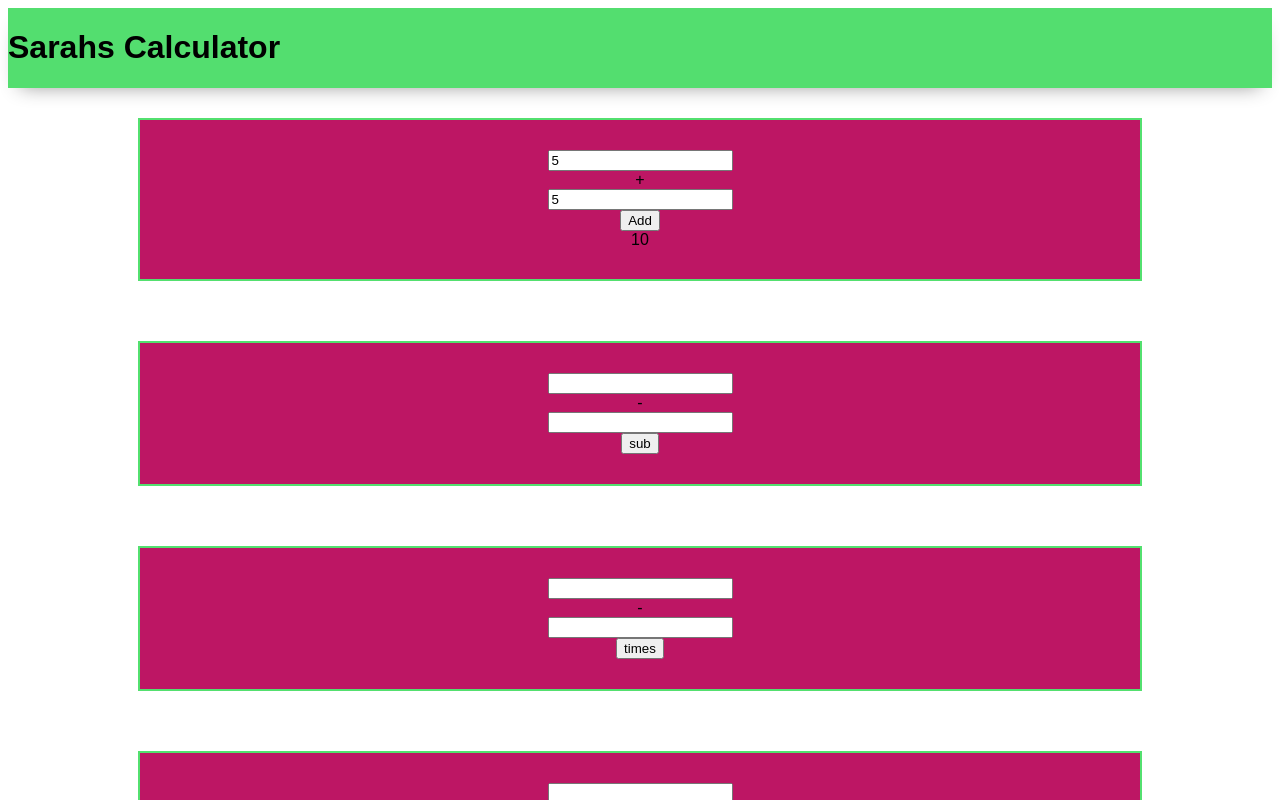
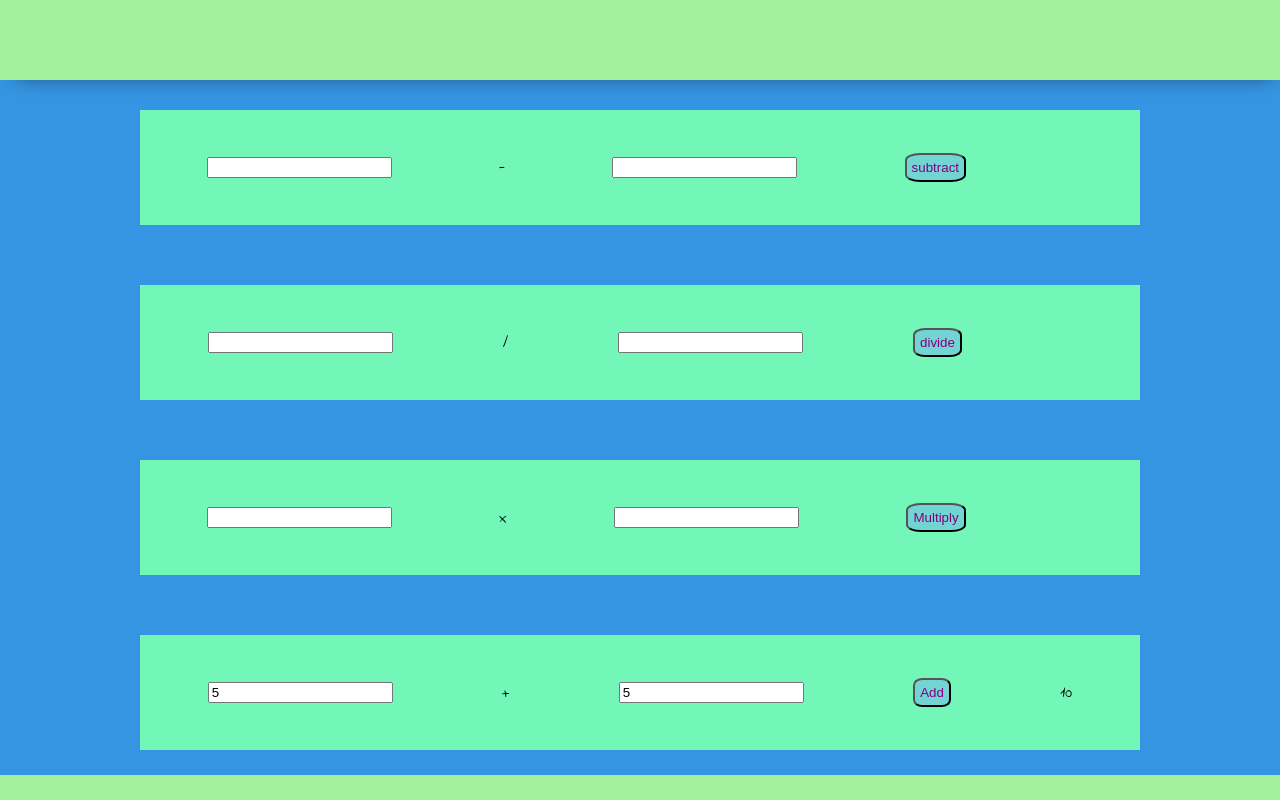
Before and after one commit to sarah-svg/lab-03b-calculator, a plain HTML site: page index.html in a window 1280 px wide. Both pictures are taken after typing "5", "5" into the empty fields and a click on the button "Add". Shown: the top 800 px of the page. Drawn offline with Linux system fonts and the light colour scheme.

Commit message:
refractor

```diff
--- a/app.js
+++ b/app.js
@@ -1,83 +1,14 @@
 // import functions and grab DOM elements
-const sumInput1 = document.getElementById('sum-input-1');
-const sumInput2 = document.getElementById('sum-input-2');
+import { handleSumClick, handleMultiplyClick, handleDivideClick, handleSubtractClick } from './handlers.js';
+
 const sumButton = document.getElementById('sum-button');
-const sumSpan = document.getElementById('sum-span');
+const multiplyButton = document.getElementById('multiply-button');
 
-// initialize state
+sumButton.addEventListener('click', handleSumClick);
+multiplyButton.addEventListener('click', handleMultiplyClick);
 
-// set event listeners to update state and DOM
-sumButton.addEventListener('click', () => {
-    // - Get the values of the two inputs
-    const value1 = sumInput1.valueAsNumber;
-    const value2 = sumInput2.valueAsNumber;
+const divideButton = document.getElementById('divide-button');
+const subtractButton = document.getElementById('subtract-button');
 
-    // - Add together the VALUE of the two inputs
-    const sum = value1 + value2;
-
-    // - Inject the sum into our sum `span`
-    sumSpan.textContent = sum;
-});
-
-
-// import functions and grab DOM elements
-const subInput1 = document.getElementById('sub-input-1');
-const subInput2 = document.getElementById('sub-input-2');
-const subButton = document.getElementById('sub-button');
-const subSpan = document.getElementById('sub-span');
-
-// initialize state
-
-// set event listeners to update state and DOM
-subButton.addEventListener('click', () => {
-    // - Get the values of the two inputs
-    const value1 = subInput1.valueAsNumber;
-    const value2 = subInput2.valueAsNumber;
-
-    // - Add together the VALUE of the two inputs
-    const sub = value1 - value2;
-
-    // - Inject the sum into our sum `span`
-    subSpan.textContent = sub;
-});
-
-// import functions and grab DOM elements
-const timesInput1 = document.getElementById('times-input-1');
-const timesInput2 = document.getElementById('times-input-2');
-const timesButton = document.getElementById('times-button');
-const timesSpan = document.getElementById('times-span');
-
-// initialize state
-
-// set event listeners to update state and DOM
-timesButton.addEventListener('click', () => {
-    // - Get the values of the two inputs
-    const value1 = timesInput1.valueAsNumber;
-    const value2 = timesInput2.valueAsNumber;
-
-    // - Add together the VALUE of the two inputs
-    const times = value1 - value2;
-
-    // - Inject the sum into our sum `span`
-    timesSpan.textContent = times;
-});
-
-const divInput1 = document.getElementById('div-input-1');
-const divInput2 = document.getElementById('div-input-2');
-const divButton = document.getElementById('div-button');
-const divSpan = document.getElementById('div-span');
-
-// initialize state
-
-// set event listeners to update state and DOM
-divButton.addEventListener('click', () => {
-    // - Get the values of the two inputs
-    const value1 = divInput1.valueAsNumber;
-    const value2 = divInput2.valueAsNumber;
-
-    // - Add together the VALUE of the two inputs
-    const div = value1 / value2;
-
-    // - Inject the sum into our sum `span`
-    divSpan.textContent = div;
-});
+divideButton.addEventListener('click', handleDivideClick);
+subtractButton.addEventListener('click', handleSubtractClick);
--- /dev/null
+++ b/handlers.js
@@ -0,0 +1,69 @@
+// import functions and grab DOM elements
+import { addTwoNumbers, multiplyTwoNumbers, divideTwoNumbers, subtractTwoNumbers } from './mathUtils.js';
+
+const sumInput1 = document.getElementById('sum-input-1');
+const sumInput2 = document.getElementById('sum-input-2');
+const sumSpan = document.getElementById('sum-span');
+
+// define "what happens" on click
+// no parameters? Therefore it cannot be a PURE function.
+// IMPURE FUNCTIONS are suuuuper hard to test
+export function handleSumClick() {
+    // - Get the values of the two inputs
+    const value1 = sumInput1.valueAsNumber;
+    const value2 = sumInput2.valueAsNumber;
+
+    // - Add together the VALUE of the two inputs
+    // function call
+    // we have the blueprint, so this is the building:
+    // we pass in the ingredients, and the function 'runs', as defined in the declaration
+    const sum = addTwoNumbers(value1, value2);
+
+    // - Inject the sum into our sum `span`
+    sumSpan.textContent = sum;
+}
+
+const multiplyInput1 = document.getElementById('multiply-input-1');
+const multiplyInput2 = document.getElementById('multiply-input-2');
+const productSpan = document.getElementById('multiply-span');
+
+export function handleMultiplyClick() {
+    const value1 = multiplyInput1.valueAsNumber;
+    const value2 = multiplyInput2.valueAsNumber;
+    const product = multiplyTwoNumbers(value1, value2);
+
+    productSpan.textContent = product;
+}
+
+
+const divideInput1 = document.getElementById('divide-input-1');
+const divideInput2 = document.getElementById('divide-input-2');
+const divideSpan = document.getElementById('divide-span');
+
+// define "what happens" on click
+// no parameters? Therefore it cannot be a PURE function.
+// IMPURE FUNCTIONS are suuuuper hard to test
+export function handleDivideClick() {
+    // - Get the values of the two inputs
+    const value1 = divideInput1.valueAsNumber;
+    const value2 = divideInput2.valueAsNumber;
+
+    // - Add together the VALUE of the two inputs
+    // function call
+    const divide = divideTwoNumbers(value1, value2);
+
+    // - Inject the sum into our sum `span`
+    divideSpan.textContent = divide;
+}
+
+const subtractInput1 = document.getElementById('subtract-input-1');
+const subtractInput2 = document.getElementById('subtract-input-2');
+const subtractSpan = document.getElementById('subtract-span');
+
+export function handleSubtractClick() {
+    const value1 = subtractInput1.valueAsNumber;
+    const value2 = subtractInput2.valueAsNumber;
+    const subtract = subtractTwoNumbers(value1, value2);
+
+    subtractSpan.textContent = subtract;
+}
--- a/home.css
+++ /dev/null
@@ -1 +0,0 @@
-/* add home page styles here */
--- a/index.html
+++ b/index.html
@@ -5,58 +5,53 @@
     <meta charset="UTF-8">
     <meta name="viewport" content="width=device-width, initial-scale=1.0">
     <meta http-equiv="X-UA-Compatible" content="ie=edge">
-    <link href="https://fonts.googleapis.com/css2?family=Titillium+Web:wght@300&display=swap" rel="stylesheet">
+    <link href="https://fonts.googleapis.com/css2?family=Indie+Flower&display=swap" rel="stylesheet">
     <link rel="stylesheet" href="styles/reset.css">
     <link rel="stylesheet" href="styles/style.css">
     <link rel="stylesheet" href="styles/home.css">
-    <title>Document3</title>
+    <title>Document1</title>
 </head>
 
 <body>
     <header>
-        <h1>Sarahs Calculator</h1>
-        <div class="calculator">
+        <div class="gutter-right logo">
 
         </div>
     </header>
     <main>
-        <section class = "main">
+        <section>
             <input id="sum-input-1" type="number" />
-               <span> + </span>
-               <input id="sum-input-2" type="number" />
-               <button id="sum-button">Add</button>
-               <span id="sum-span"></span>
-           </div>
+            <span> + </span>
+            <input id="sum-input-2" type="number" />
+            <button id="sum-button">Add</button>
+            <span id="sum-span"></span>
+        </section>
+        <section>
+            <input id="multiply-input-1" type="number" />
+            <span> x </span>
+            <input id="multiply-input-2" type="number" />
+            <button id="multiply-button">Multiply</button>
+            <span id="multiply-span"></span>
+        </section>
+        <section>
+            <input id="divide-input-1" type="number" />
+            <span> / </span>
+            <input id="divide-input-2" type="number" />
+            <button id="divide-button">divide</button>
+            <span id="divide-span"></span>
+        </section>
+        <section>
+            <input id="subtract-input-1" type="number" />
+            <span> - </span>
+            <input id="subtract-input-2" type="number" />
+            <button id="subtract-button">subtract</button>
+            <span id="subtract-span"></span>
+        </section>
 
-        </section>
-        <section class = "main">
-            <input id="sub-input-1" type="number" />
-               <span> - </span>
-               <input id="sub-input-2" type="number" />
-               <button id="sub-button">sub</button>
-               <span id="sub-span"></span>
-           </div>
-        </section>
-        <section class = "main">
-            <input id="times-input-1" type="number" />
-               <span> - </span>
-               <input id="times-input-2" type="number" />
-               <button id="times-button">times</button>
-               <span id="times-span"></span>
-           </div>
-        </section>
-        <section class = "main">
-            <input id="div-input-1" type="number" />
-               <span> / </span>
-               <input id="div-input-2" type="number" />
-               <button id="div-button">div</button>
-               <span id="div-span"></span>
-           </div>
-        </section>
 
     </main>
     <footer>
-        <div>Sarah's calculator</div>
+
     </footer>
 
     <script type="module" src="app.js"></script>
--- /dev/null
+++ b/mathUtils.js
@@ -0,0 +1,21 @@
+// function declaration
+// declaring is where you tell the function "How to run", given some input.
+// declaring is like the blueprint
+// THIS IS A PURE FUNCTION: the same input returns the same output every time.
+export function addTwoNumbers(someNumber, someOtherNumber) {
+    // scope: what variables does this line have access to?
+    return someNumber + someOtherNumber;
+}
+
+export function multiplyTwoNumbers(somethingToMultiply, somethingElseToMultiply) {
+    return somethingToMultiply * somethingElseToMultiply;
+}
+
+export function divideTwoNumbers(someToDivide, someOtherNumberToDivide) {
+    // scope: what variables does this line have access to?
+    return someToDivide / someOtherNumberToDivide;
+}
+
+export function subtractTwoNumbers(minusSomeNumber, minusAnotherNumber) {
+    return minusSomeNumber - minusAnotherNumber;
+}
--- a/styles/reset.css
+++ b/styles/reset.css
@@ -0,0 +1,36 @@
+
+
+
+*{
+    box-sizing: border-box;
+}
+
+html, body {
+    height: 50%;
+    width: 100%;
+}
+
+html, body, div, span, applet, object, iframe,
+h1, h2, h3, h4, h5, h6, p, blockquote, pre,
+a, abbr, acronym, address, big, cite, code,
+del, dfn, em, img, ins, kbd, q, s, samp,
+small, strike, strong, sub, sup, tt, var,
+b, u, i, center,
+dl, dt, dd, ol, ul, li,
+fieldset, form, label, legend,
+table, caption, tbody, tfoot, thead, tr, th, td,
+article, aside, canvas, details, embed,
+figure, figcaption, footer, header, hgroup,
+menu, nav, output, ruby, section, summary,
+time, mark, audio, video {
+	margin: 0;
+	padding: 0;
+	border: 0;
+	font-size: 100%;
+	font: inherit;
+	vertical-align: baseline;
+}
+
+ol, ul {
+	list-style: none;
+}
--- a/styles/style.css
+++ b/styles/style.css
@@ -1,56 +1,112 @@
+
 body {
+    /* https://coolors.co/generate and click export -> scss to get the colors to copy and paste below*/
+    --color1: rgb(162, 241, 154);
+    --color2: rgb(54, 149, 226);
+    --color3: rgb(114, 247, 185);
+    --color4: rgb(51, 105, 110);
+    --color5: hsla(170, 28%, 95%, 1);
 
 
-     --color1: rgb(83, 224, 111);
-    --color2: rgb(12, 5, 122);
-    --color3: rgb(83, 222, 111);
-    --color4: hrgb(34, 173, 173);
-    --color5: rgb(189, 22, 100);
 
     --header-height: 80px;
-    --shadow: 0px 10px 20px -12px rgba(0,0,0,0.45);
+    --shadow: 4px 10px 20px -12px rgba(0,0,0,0.45);
     --gutter: 30px;
     --footer-height: 25px;
+    font-family: 'Indie Flower', cursive;
 
-    font-family: 'fantsay', sans-serif;
-    background-color: var(--color6);
+    background-color: var(--color2);
 }
 
 main {
     display: flex;
-    flex-direction: column;
+    flex-direction: column-reverse;
     justify-content: center;
     align-items: center;
     margin-bottom: calc(var(--footer-height));
 }
 
 section {
-    background-color: var(--color5);
+    background-color: var(--color3);
     width: 1000px;
     max-width: 80%;
     display: flex;
-    flex-direction: column;
-    justify-content: center;
+    justify-content: space-around;
     align-items: center;
     padding-top: var(--gutter);
     padding-bottom: var(--gutter);
     margin-top: var(--gutter);
     margin-bottom: var(--gutter);
-    border: solid 2px var(--color1);
+    border: solid 13px var(--color3);
+    font-family: 'Indie Flower', cursive;
 }
 
 header {
     display: flex;
-    justify-content: flex-star;
-    background-color: var(--color3);
+    justify-content: flex-end;
+    background-color: var(--color1);
     height: var(--header-height);
     box-shadow: var(--shadow);
-    font-family: fantasy;
 }
 
 footer {
     display: flex;
     justify-content: flex-end;
-    background-color: var(--color3);
+    background-color: var(--color5);
     box-shadow: var(--shadow);
 }
+
+
+h2 {
+    font-size: 1.8rem;
+    font-weight: bold;
+    font-family: 'Indie Flower', cursive;
+}
+
+.gutter-right {
+    margin-right: 20px;
+}
+
+.main-logo {
+    animation: pulse 2s infinite ease-in-out;
+}
+
+header img {
+    height: var(--header-height);
+}
+
+
+
+content {
+    width: 80%;
+}
+
+p {
+    margin: var(--gutter);
+}
+
+footer {
+    position: fixed;
+    width: 100%;
+    bottom: 0;
+    height: var(--footer-height);
+    display: flex;
+    justify-content: flex-end;
+    background-color: var(--color1);
+    box-shadow: var(--shadow);
+}
+
+
+  button {
+    color: purple;
+    font-weight: 900px;
+    background: rgb(115, 212, 212);
+    border-radius: 25%;
+    transition: all 4s ease-in-out;
+    padding: 5px;
+  }
+
+  button:hover {
+      background: var(--color1);
+      transform: rotate3d(2, -1, -1, 5turn)
+  }
```
Also changed, not shown: test/example.test.js (+34 -12 lines), assets/alchemy-logo.png (deleted), assets/big-logo.png (deleted), 3 other files.
